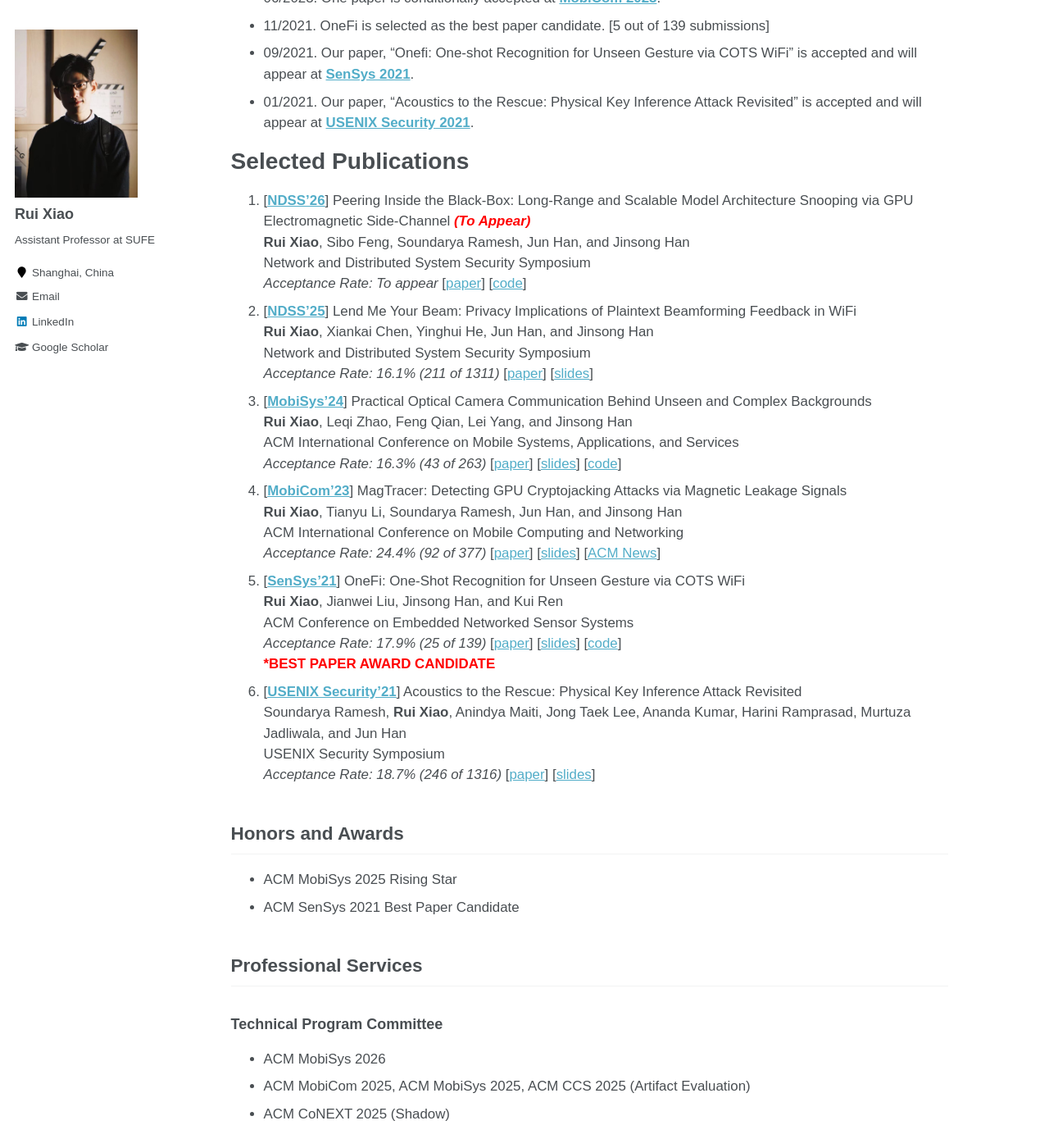
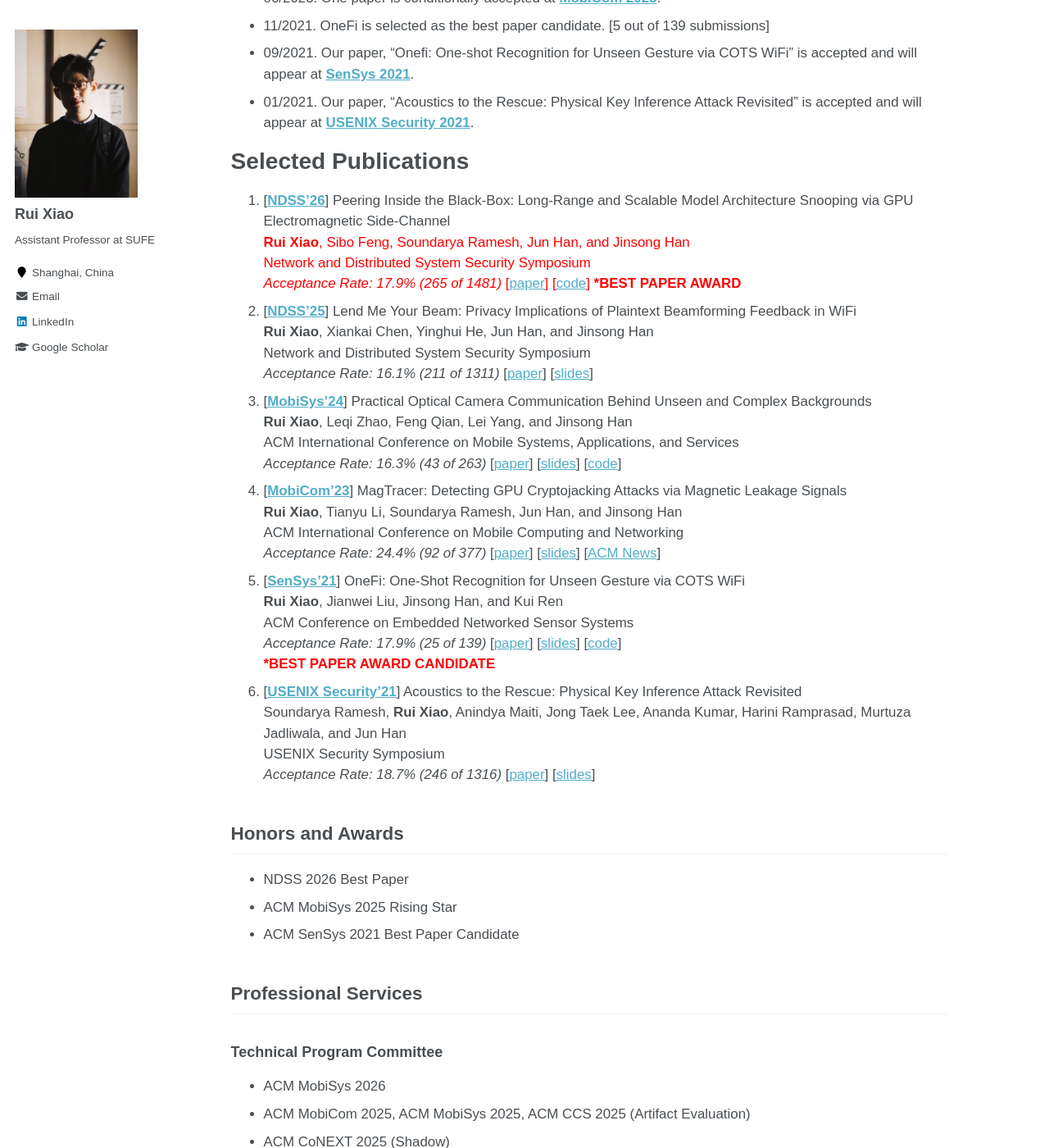
Before and after one commit to ruixiao24/ruixiao24.github.io, a Jekyll site: the page built from _pages/about.md, in a window 1280 px wide and 1400 px high, scrolled down 758 px. Shown: the whole window at 82% size. Built offline with Jekyll 4.4.1, drawn with Linux system fonts in a browser that asks for light colours.

Commit message:
Revise publication entries and add acceptance rates
Updated publication details and acceptance rates for NDSS 2026 and NDSS 25.

```diff
--- a/_pages/about.md
+++ b/_pages/about.md
@@ -32,10 +32,11 @@
 - 01/2021. Our paper, “Acoustics to the Rescue: Physical Key Inference Attack Revisited” is accepted and will appear at **[USENIX Security 2021](https://www.usenix.org/conference/usenixsecurity21)**.
 
 # Selected Publications
-1. [**[NDSS'26](https://www.ndss-symposium.org/ndss2026/)**] Peering Inside the Black-Box: Long-Range and Scalable Model Architecture Snooping via GPU Electromagnetic Side-Channel <span style="color:red"><strong><em>(To Appear)</em></strong></span>
+1. [**[NDSS'26](https://www.ndss-symposium.org/ndss2026/)**] Peering Inside the Black-Box: Long-Range and Scalable Model Architecture Snooping via GPU Electromagnetic Side-Channel <span style="color:red">
    **Rui Xiao**, Sibo Feng, Soundarya Ramesh, Jun Han, and Jinsong Han
    Network and Distributed System Security Symposium
-   *Acceptance Rate: To appear* [[paper](https://ruixiao24.github.io/files/ndss26-modelspy.pdf)] [[code](https://zenodo.org/records/17080118)]
+   *Acceptance Rate: 17.9% (265 of 1481)* [[paper](https://ruixiao24.github.io/files/ndss26-modelspy.pdf)] [[code](https://zenodo.org/records/17080118)]
+   <span style="color:red"> ***BEST PAPER AWARD**</span>
 1. [**[NDSS'25](https://www.ndss-symposium.org/ndss2025/)**] Lend Me Your Beam: Privacy Implications of Plaintext Beamforming Feedback in WiFi
    **Rui Xiao**, Xiankai Chen, Yinghui He, Jun Han, and Jinsong Han
    Network and Distributed System Security Symposium
@@ -59,6 +60,7 @@
     *Acceptance Rate: 18.7% (246 of 1316)* [[paper](https://www.usenix.org/system/files/sec21fall-ramesh.pdf)] [[slides](https://www.usenix.org/system/files/sec21_slides_ramesh.pdf)]
 
 ## Honors and Awards
+- NDSS 2026 Best Paper
 - ACM MobiSys 2025 Rising Star
 - ACM SenSys 2021 Best Paper Candidate
 
```
